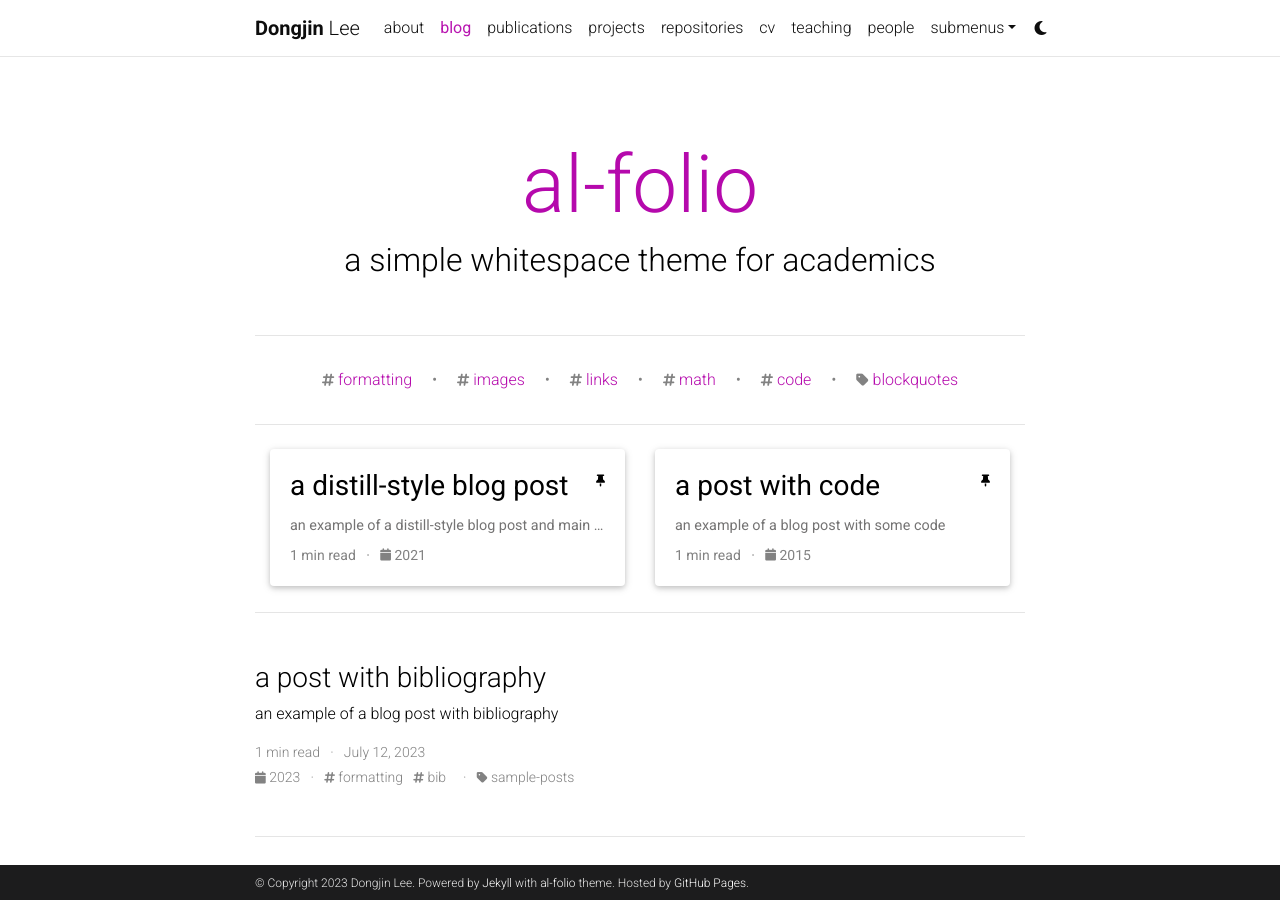
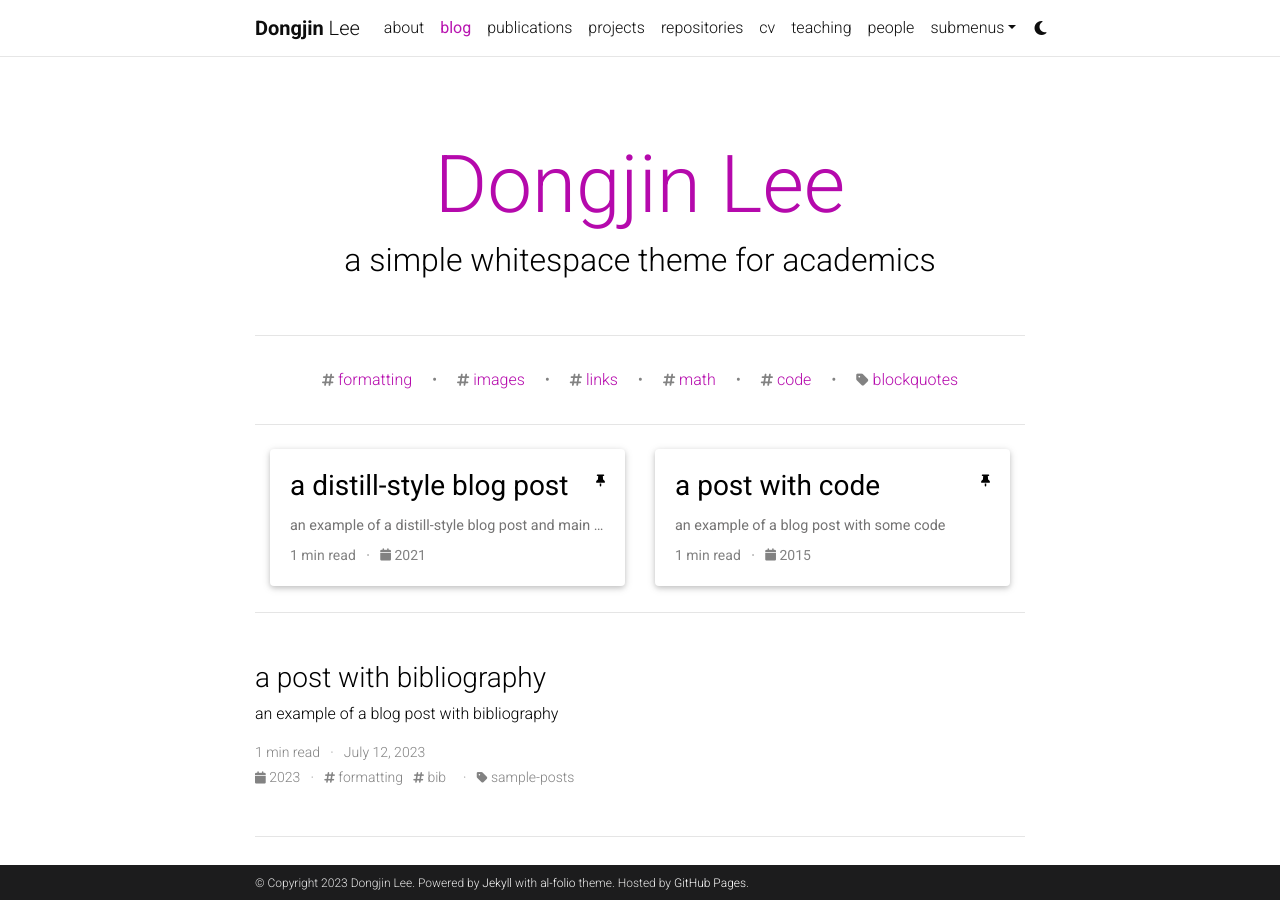
Before and after one commit to leedongjin001224/leedongjin001224.github.io, a Jekyll site: the page built from blog/index.html, in a window 1280 px wide and 900 px high. Built offline with Jekyll 4.4.1, drawn with Linux system fonts in a browser that asks for light colours; the list of posts is cut into pages by our own code; comment, search, counter and statistics services are not loaded; a style sheet for code colours, icons or effects is not loaded.

Commit message:
Update _config.yml

```diff
--- a/_config.yml
+++ b/_config.yml
@@ -67,7 +67,7 @@
 # Social integration
 # -----------------------------------------------------------------------------
 
-github_username: # your GitHub user name
+github_username: leedongjin001224 # your GitHub user name
 gitlab_username: # your GitLab user name
 twitter_username: # your Twitter handle
 mastodon_username: # your mastodon instance+username in the format instance.tld/@username
@@ -96,7 +96,7 @@
 spotify_id: # your spotify id
 pinterest_id: # your pinterest id
 unsplash_id: # your unsplash id
-instagram_id: # your instagram id
+instagram_id: dong.jin_2 # your instagram id
 facebook_id: # your facebook id
 youtube_id: # your youtube channel id (youtube.com/@<youtube_id>)
 discord_id: # your discord id (18-digit unique numerical identifier)
@@ -104,7 +104,7 @@
 wechat_qr: # filename of your wechat qr-code saved as an image (e.g., wechat-qr.png if saved to assets/img/wechat-qr.png)
 
 contact_note: >
-  You can even add a little note about which of these is the best way to reach you.
+#You can even add a little note about which of these is the best way to reach you.
 
 # -----------------------------------------------------------------------------
 # Analytics and search engine verification
@@ -120,7 +120,7 @@
 # Blog
 # -----------------------------------------------------------------------------
 
-blog_name: al-folio # blog_name will be displayed in your blog page
+blog_name: Dongjin Lee # blog_name will be displayed in your blog page
 blog_nav_title: blog # your blog must have a title for it to be displayed in the nav bar
 blog_description: a simple whitespace theme for academics
 permalink: /blog/:year/:title/
```
